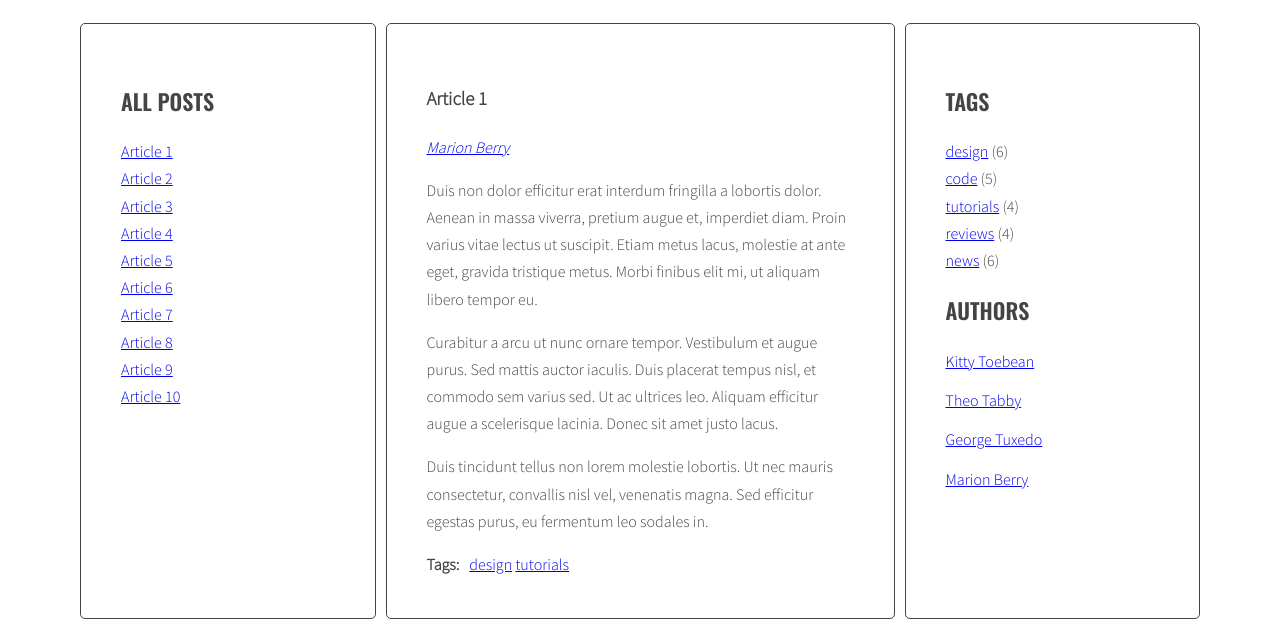
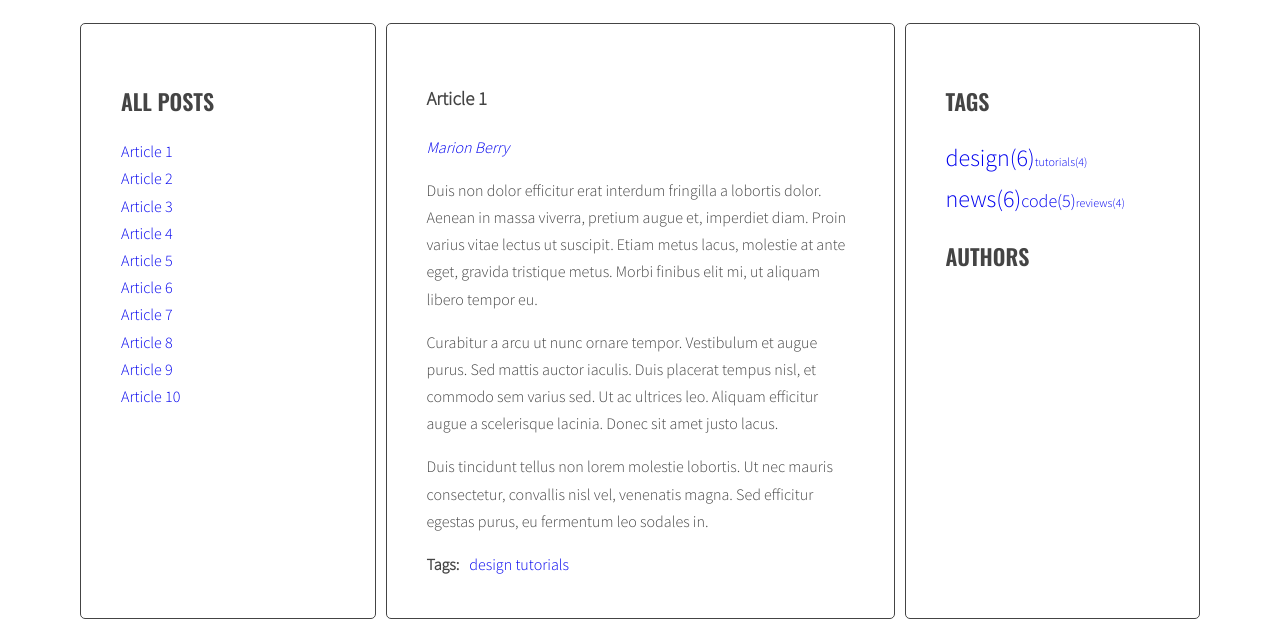
Before and after one commit to Th3Qvo/javascript-blog, a website: page index.html in a window 1280 px wide. Shown: the part 220-847 px from the top of the page. Drawn offline with nearby package versions, Linux system fonts and the light colour scheme.

Commit message:
ADD tags cloud

```diff
--- a/index.html
+++ b/index.html
@@ -178,34 +178,9 @@
             <aside class="sidebar">
               <h2 class="section-title">Tags</h2>
               <ul class="list tags">
-                <li><a href="#">design</a> <span>(6)</span></li>
-                <li><a href="#">code</a> <span>(5)</span></li>
-                <li><a href="#">tutorials</a> <span>(4)</span></li>
-                <li><a href="#">reviews</a> <span>(4)</span></li>
-                <li><a href="#">news</a> <span>(6)</span></li>
               </ul>
               <h2 class="section-title">Authors</h2>
               <ul class="list authors">
-                <li>
-                  <a href="#">
-                    <span class="author-name">Kitty Toebean</span>
-                  </a>
-                </li>
-                <li>
-                  <a href="#">
-                    <span class="author-name">Theo Tabby</span>
-                  </a>
-                </li>
-                <li>
-                  <a href="#">
-                    <span class="author-name">George Tuxedo</span>
-                  </a>
-                </li>
-                <li>
-                  <a href="#">
-                    <span class="author-name">Marion Berry</span>
-                  </a>
-                </li>
               </ul>
             </aside>
           </main>
--- a/js/script.js
+++ b/js/script.js
@@ -5,7 +5,10 @@
     optTitleSelector = '.post-title',
     optTitleListSelector = '.titles',
     optArticleTagsSelector = '.post-tags .list',
-    optArticleAuthorSelector = '.post-author';
+    optArticleAuthorSelector = '.post-author',
+    optTagsListSelector = '.tags .list',
+    optCloudClassCount = 5,
+    optCloudClassPrefix = 'tag-size-';
 
   const generateTitleLinks = function(customSelector = '') {
     const titleList = document.querySelector(optTitleListSelector);
@@ -15,7 +18,7 @@
       const articleID = article.getAttribute('id');
       const articleTitle = article.querySelector(optTitleSelector).innerHTML;
       const linkHTML = '<li><a href="#' + articleID + '"><span>' + articleTitle + '</span></a></li>';
-      html = html + linkHTML;
+      html += linkHTML;
     }
 
     titleList.innerHTML = html;
@@ -45,7 +48,30 @@
     link.addEventListener('click', titleClickHandler);
   }
 
+  const calculateTagsParams = function(tags){
+    const params = {
+      min: 999999,
+      max: 0,
+    };
+    for(let tag in tags){
+      if(tags[tag] > params.max){
+        params.max = tags[tag];
+      } else(tags[tag] < params.min);
+      params.min = tags[tag];
+    }
+    return params;
+  };
+
+  const calculateTagClass = function(count, params){
+    const normalizedCount = count - params.min;
+    const normalizedMax = params.max - params.min;
+    const percentage = normalizedCount / normalizedMax;
+    const classNumber = Math.floor(percentage * (optCloudClassCount - 1) + 1);
+    return optCloudClassPrefix + classNumber;
+  };
+
   const generateTags = function(){
+    let allTags = {};
     const articles = document.querySelectorAll(optArticleSelector);
     for(let article of articles){
       const tagsWrapper = article.querySelector(optArticleTagsSelector);
@@ -53,11 +79,24 @@
       const articleTags = article.getAttribute('data-tags');
       const articleTagsArray = articleTags.split(' ');
       for(let tag of articleTagsArray){
-        const tagHTML = '<li><a href="#tag-' + tag + '">' + tag + '</a></li>';
-        html = html + tagHTML +  ' ';
+        const linkHTML = '<li><a href="#tag-' + tag + '">' + tag + '</a></li>';
+        html = html + linkHTML +  ' ';
+        if(!allTags[tag]){
+          allTags[tag] = 1;
+        } else {
+          allTags[tag]++;
+        }
       }
       tagsWrapper.innerHTML = html;
     }
+    const tagList = document.querySelector('.tags');
+    const tagsParams = calculateTagsParams(allTags);
+    console.log('tagsParams:', tagsParams);
+    let allTagsHTML = '';
+    for(let tag in allTags){
+      allTagsHTML += '<li><a class="' + calculateTagClass(allTags[tag], tagsParams) + '" href="#tag-' + tag + '">' + tag + '(' + allTags[tag] + ')' + '</a></li>';
+    }
+    tagList.innerHTML = allTagsHTML;
   };
   generateTags();
 
@@ -92,7 +131,7 @@
       let html = '';
       const articleAuthors = article.getAttribute('data-author');
       const authorHTML = '<a href="#author-' + articleAuthors + '">' + articleAuthors + '</a>';
-      html = html + authorHTML +  ' ';
+      html += authorHTML +  ' ';
       authorWrapper.innerHTML = html;
     }
   };
--- a/sass/style.scss
+++ b/sass/style.scss
@@ -40,6 +40,10 @@ body {
     font-weight: 400;
     color: lighten($color-dark, 20%);
   }
+}
+
+a {
+  text-decoration: none;
 }
 
 /* Layout */
@@ -93,6 +97,35 @@ body {
   }
 }
 
+ul.tags {
+
+  li {
+    display: inline-block;
+  }
+}
+
+/* Tags Cloud */
+
+.tag-size-1 {
+  font-size: 12px;
+}
+
+.tag-size-2 {
+  font-size: 15px;
+}
+
+.tag-size-3 {
+  font-size: 18px;
+}
+
+.tag-size-4 {
+  font-size: 21px;
+}
+
+.tag-size-5 {
+  font-size: 24px;
+}
+
 /* Authors */
 
 .authors {
```
Also changed, not shown: css/style.css, 1 other file.
